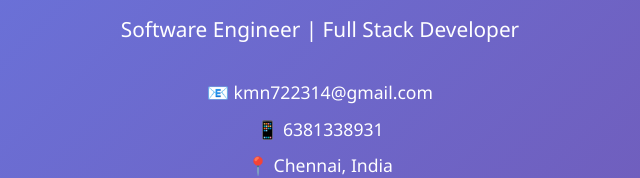
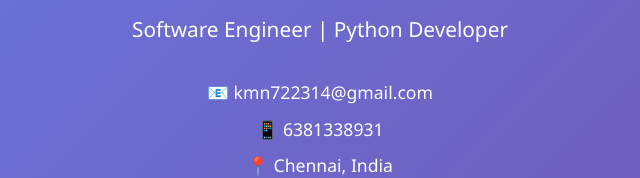
Before and after one commit to Karthikeyan10022003/portfolio, a plain HTML site: page index.html in a window 1280 px wide. Shown: the part 316-494 px from the top of the page, 320-960 px from the left. Drawn offline with Linux system fonts and the light colour scheme.

Commit message:
Update index.html

```diff
--- a/index.html
+++ b/index.html
@@ -400,7 +400,7 @@
     <section id="home" class="hero">
         <div class="hero-content">
             <h1>V KARTHIKEYAN</h1>
-            <p>Software Engineer | Full Stack Developer</p>
+            <p>Software Engineer | Python Developer</p>
             <div class="contact-info">
                 <p>📧 kmn722314@gmail.com</p>
                 <p>📱 6381338931</p>
```
